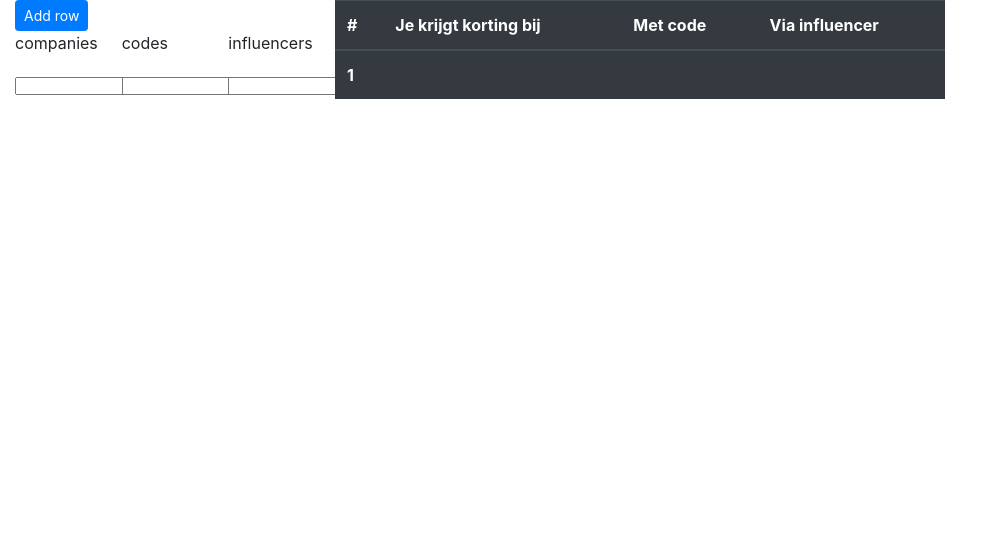
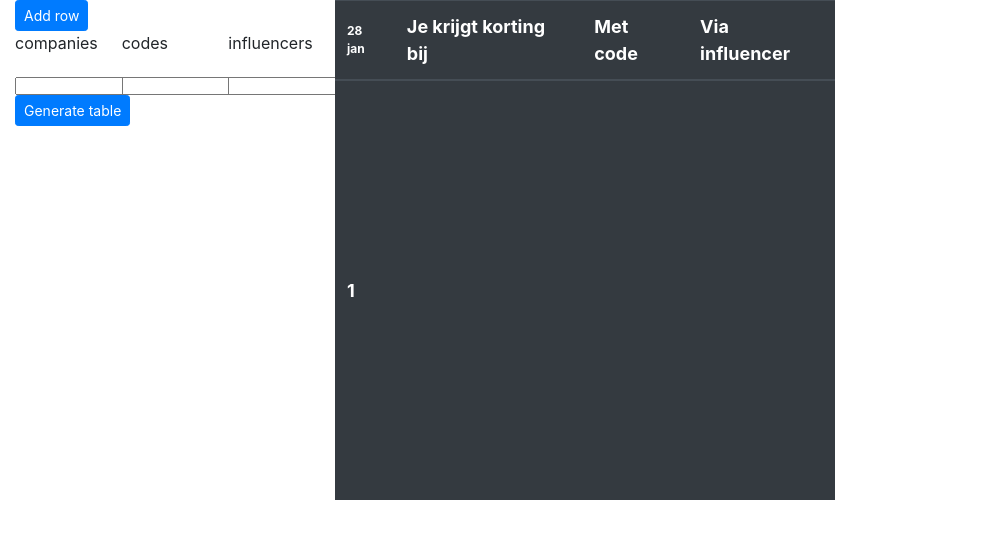
Before and after one commit to coconutsRhealthy/korting, an Angular app: page / in a window 1280 px wide. Shown: the top 538 px of the page, without its empty margins (0-993 px from the left). Built offline with nearby package versions, Linux system fonts and the light colour scheme.

Commit message:
First attempt table style button generate

```diff
--- a/src/app/influ-table/influ-table.component.css
+++ b/src/app/influ-table/influ-table.component.css
@@ -2,3 +2,12 @@ input[type="text"]
 {
     font-size:8px;
 }
+
+table, th, td {
+  vertical-align: middle;
+}
+
+.smaller {
+  vertical-align: middle;
+  font-size:12px;
+}
--- a/src/app/influ-table/influ-table.component.html
+++ b/src/app/influ-table/influ-table.component.html
@@ -34,19 +34,29 @@
             </div>
           </div>
         </form>
+
+        <button type="button" (click)="calculateTableStyle()" class="btn btn-primary btn-sm">Generate table</button>
       </div>
       <div class="col-6">
-        <table class="table table-dark">
+        <table class="table table-dark" [ngStyle]="{
+            'height.px' : tableHeight,
+            'width.px' : tableWidth,
+            'font-size.px' : tableFontSize
+            }">
           <thead>
             <tr>
-              <th scope="col">#</th>
+              <th class="smaller" scope="col">28 jan</th>
               <th scope="col">Je krijgt korting bij</th>
               <th scope="col">Met code</th>
               <th scope="col">Via influencer</th>
             </tr>
           </thead>
           <tbody>
-            <tr *ngFor="let company of discount_companies.controls; let i=index">
+            <tr *ngFor="let company of discount_companies.controls; let i=index" [ngStyle]="{
+              'height.px' : tableRowHeight,
+              'line-height.px' : tableRowLineHeight,
+              'min-height.px' : tableRowMinHeight
+              }">
               <th scope="row">{{i + 1}}</th>
               <td>{{getDiscountCompany(i)}}</td>
               <td>{{getDiscountCode(i)}}</td>
--- a/src/app/influ-table/influ-table.component.ts
+++ b/src/app/influ-table/influ-table.component.ts
@@ -9,6 +9,13 @@ import { FormArray } from '@angular/forms';
   styleUrls: ['./influ-table.component.css']
 })
 export class InfluTableComponent {
+
+  tableHeight = 500;
+  tableWidth = 500;
+  tableFontSize = 18;
+  tableRowHeight = 30;
+  tableRowLineHeight = 30;
+  tableRowMinHeight = 30;
 
   profileForm = this.fb.group({
     discount_companies: this.fb.array([
@@ -68,4 +75,36 @@ export class InfluTableComponent {
     var formArray = this.profileForm.get('influencers') as FormArray;
     return formArray.at(index).value;
   }
+
+  calculateTableStyle() {
+     //var numberOfRows = this.discount_companies.length;
+
+     this.tableHeight = 500;
+     this.tableWidth = 500;
+
+     this.tableRowHeight = 0.0004;
+     this.tableRowLineHeight = 0.0004;
+     this.tableRowMinHeight = 0.0004;
+
+
+    //this.tableRowHeight = 6;
+
+    //this.tableLineHeight = 40;
+
+    //alert(this.discount_companies.length);
+
+
+
+    //this.tableLineHeight = 300 / numberOfRows;
+
+    //alert(this.tableLineHeight);
+
+    //this.tableFontSize = 7;
+
+
+    //this.tableHeight = 300;
+    //this.tableWidth = 300;
+    //this.tableLineHeight = 60;
+    //this.tableFontSize = 28;
+  }
 }
```
